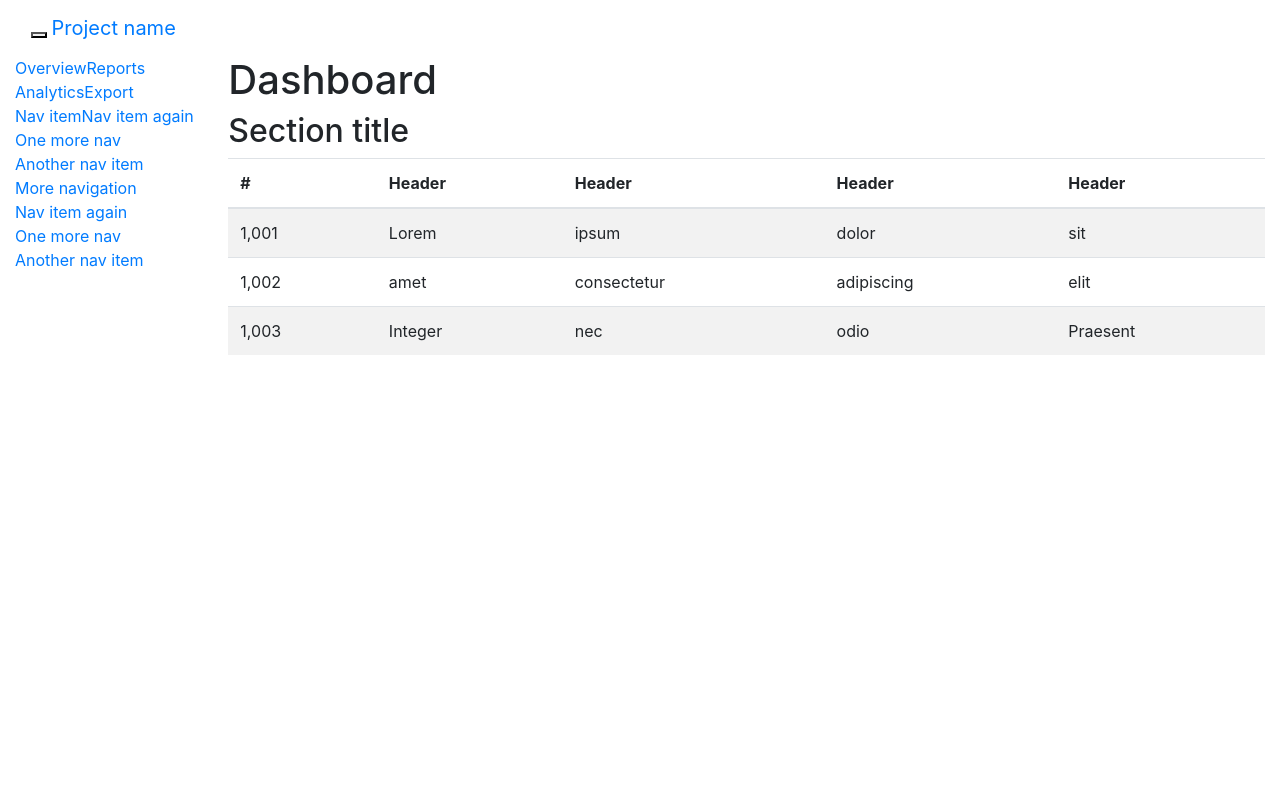
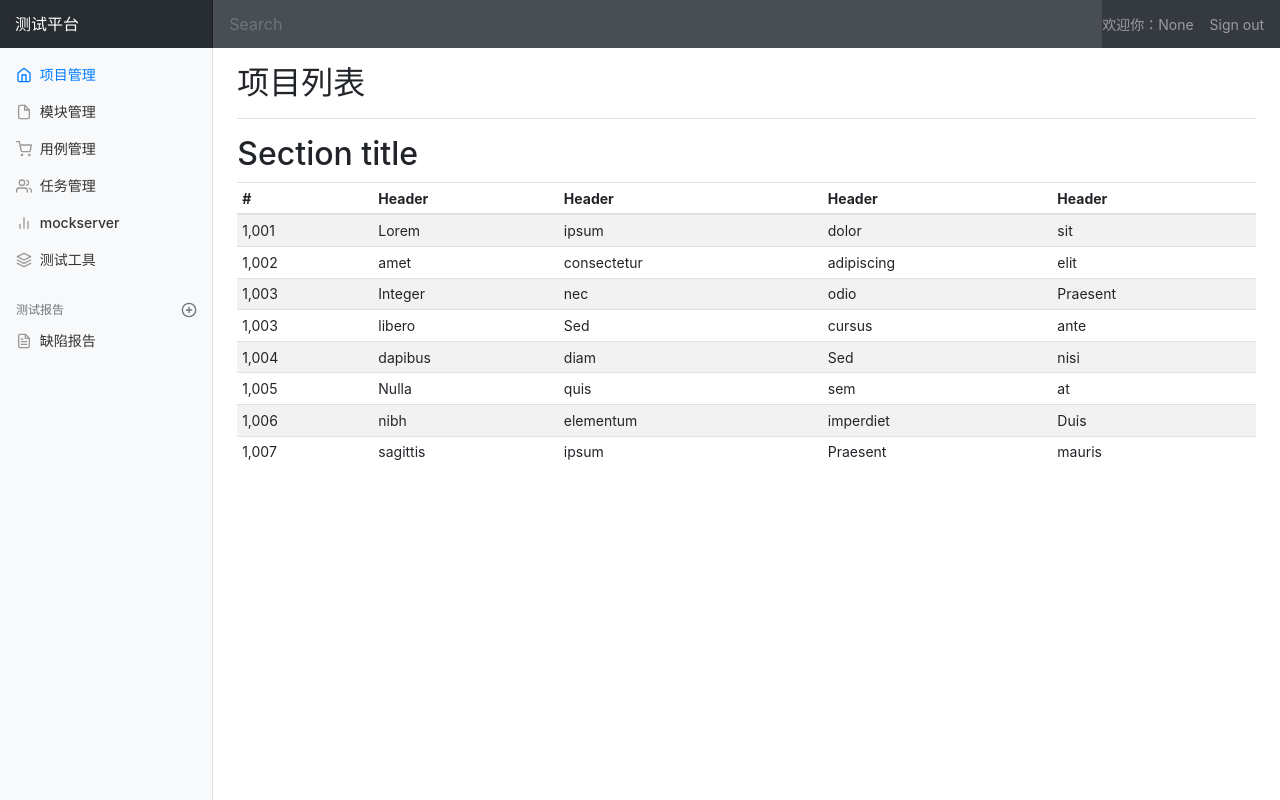
Before and after one commit to sunflowerLan/apiTest_plantform, a Django app: page /user/project_manage/ in a window 1280 px wide. Run offline with Django 3.2, Linux system fonts and the light colour scheme; a user stored in the database is signed in; some libraries are stand-ins or nearby versions.

Commit message:
修改视图文件

```diff
--- a/test_plantform/templates/user_app/project_manage.html
+++ b/test_plantform/templates/user_app/project_manage.html
@@ -1,63 +1,98 @@
 {% extends 'base.html' %}
 {% block tittle%}
-项目管理
+测试平台
+{% endblock %}
+
+{% block css %}
+  {% load static %}
+  <!-- Custom styles for this template -->
+  <link rel="stylesheet" type="text/css" href="{% static 'css/project_manage.css' %}">
 {% endblock %}
 
 {% block body%}
-
-    <nav class="navbar navbar-inverse navbar-fixed-top">
-      <div class="container-fluid">
-        <div class="navbar-header">
-          <button type="button" class="navbar-toggle collapsed" data-toggle="collapse" data-target="#navbar" aria-expanded="false" aria-controls="navbar">
-            <span class="sr-only">Toggle navigation</span>
-            <span class="icon-bar"></span>
-            <span class="icon-bar"></span>
-            <span class="icon-bar"></span>
-          </button>
-          <a class="navbar-brand" href="#">Project name</a>
-        </div>
-        <div id="navbar" class="navbar-collapse collapse">
-          <ul class="nav navbar-nav navbar-right">
-            <li><a href="#">Dashboard</a></li>
-            <li><a href="#">Settings</a></li>
-            <li><a href="#">Profile</a></li>
-            <li><a href="#">Help</a></li>
-          </ul>
-          <form class="navbar-form navbar-right">
-            <input type="text" class="form-control" placeholder="Search...">
-          </form>
-        </div>
-      </div>
+  <nav class="navbar navbar-dark sticky-top bg-dark flex-md-nowrap p-0">
+      <a class="navbar-brand col-sm-3 col-md-2 mr-0" href="#">测试平台</a>
+      <input class="form-control form-control-dark w-100" type="text" placeholder="Search" aria-label="Search">
+      <span class="navbar-text text-nowrap">
+            欢迎你：{{ user }}
+      </span>
+      <ul class="navbar-nav px-3">
+          <li class="nav-item text-nowrap">
+            <a class="nav-link" href="{%url 'logout'%}">Sign out</a>
+          </li>
+      </ul>
     </nav>
 
-    <div class="container-fluid">
+  <div class="container-fluid">
       <div class="row">
-        <div class="col-sm-3 col-md-2 sidebar">
-          <ul class="nav nav-sidebar">
-            <li class="active"><a href="#">Overview <span class="sr-only">(current)</span></a></li>
-            <li><a href="#">Reports</a></li>
-            <li><a href="#">Analytics</a></li>
-            <li><a href="#">Export</a></li>
-          </ul>
-          <ul class="nav nav-sidebar">
-            <li><a href="">Nav item</a></li>
-            <li><a href="">Nav item again</a></li>
-            <li><a href="">One more nav</a></li>
-            <li><a href="">Another nav item</a></li>
-            <li><a href="">More navigation</a></li>
-          </ul>
-          <ul class="nav nav-sidebar">
-            <li><a href="">Nav item again</a></li>
-            <li><a href="">One more nav</a></li>
-            <li><a href="">Another nav item</a></li>
-          </ul>
-        </div>
-        <div class="col-sm-9 col-sm-offset-3 col-md-10 col-md-offset-2 main">
-          <h1 class="page-header">Dashboard</h1>
+        <nav class="col-md-2 d-none d-md-block bg-light sidebar">
+          <div class="sidebar-sticky">
+            <ul class="nav flex-column">
+              <li class="nav-item">
+                <a class="nav-link active" href="#">
+                  <span data-feather="home"></span>
+                  项目管理 <span class="sr-only">(current)</span>
+                </a>
+              </li>
+              <li class="nav-item">
+                <a class="nav-link" href="#">
+                  <span data-feather="file"></span>
+                  模块管理
+                </a>
+              </li>
+              <li class="nav-item">
+                <a class="nav-link" href="#">
+                  <span data-feather="shopping-cart"></span>
+                  用例管理
+                </a>
+              </li>
+              <li class="nav-item">
+                <a class="nav-link" href="#">
+                  <span data-feather="users"></span>
+                  任务管理
+                </a>
+              </li>
+              <li class="nav-item">
+                <a class="nav-link" href="#">
+                  <span data-feather="bar-chart-2"></span>
+                  mockserver
+                </a>
+              </li>
+              <li class="nav-item">
+                <a class="nav-link" href="#">
+                  <span data-feather="layers"></span>
+                  测试工具
+                </a>
+              </li>
+            </ul>
 
-          <h2 class="sub-header">Section title</h2>
+            <h6 class="sidebar-heading d-flex justify-content-between align-items-center px-3 mt-4 mb-1 text-muted">
+              <span>测试报告</span>
+              <a class="d-flex align-items-center text-muted" href="#">
+                <span data-feather="plus-circle"></span>
+              </a>
+            </h6>
+            <ul class="nav flex-column mb-2">
+              <li class="nav-item">
+                <a class="nav-link" href="#">
+                  <span data-feather="file-text"></span>
+                  缺陷报告
+                </a>
+              </li>
+            </ul>
+          </div>
+        </nav>
+
+        <main role="main" class="col-md-9 ml-sm-auto col-lg-10 pt-3 px-4">
+          <div class="d-flex justify-content-between flex-wrap flex-md-nowrap align-items-center pb-2 mb-3 border-bottom">
+            <h1 class="h2">项目列表</h1>
+          </div>
+
+          <!--<canvas class="my-4" id="myChart" width="900" height="380"></canvas>-->
+
+          <h2>Section title</h2>
           <div class="table-responsive">
-            <table class="table table-striped">
+            <table class="table table-striped table-sm">
               <thead>
                 <tr>
                   <th>#</th>
@@ -89,11 +124,54 @@
                   <td>odio</td>
                   <td>Praesent</td>
                 </tr>
-
+                <tr>
+                  <td>1,003</td>
+                  <td>libero</td>
+                  <td>Sed</td>
+                  <td>cursus</td>
+                  <td>ante</td>
+                </tr>
+                <tr>
+                  <td>1,004</td>
+                  <td>dapibus</td>
+                  <td>diam</td>
+                  <td>Sed</td>
+                  <td>nisi</td>
+                </tr>
+                <tr>
+                  <td>1,005</td>
+                  <td>Nulla</td>
+                  <td>quis</td>
+                  <td>sem</td>
+                  <td>at</td>
+                </tr>
+                <tr>
+                  <td>1,006</td>
+                  <td>nibh</td>
+                  <td>elementum</td>
+                  <td>imperdiet</td>
+                  <td>Duis</td>
+                </tr>
+                <tr>
+                  <td>1,007</td>
+                  <td>sagittis</td>
+                  <td>ipsum</td>
+                  <td>Praesent</td>
+                  <td>mauris</td>
+                </tr>
               </tbody>
             </table>
           </div>
-        </div>
+        </main>
       </div>
     </div>
+
 {% endblock %}
+
+{% block script %}
+    <!-- Icons -->
+    <script src="https://unpkg.com/feather-icons/dist/feather.min.js"></script>
+    <script>
+      feather.replace()
+    </script>
+{% endblock %}
```
